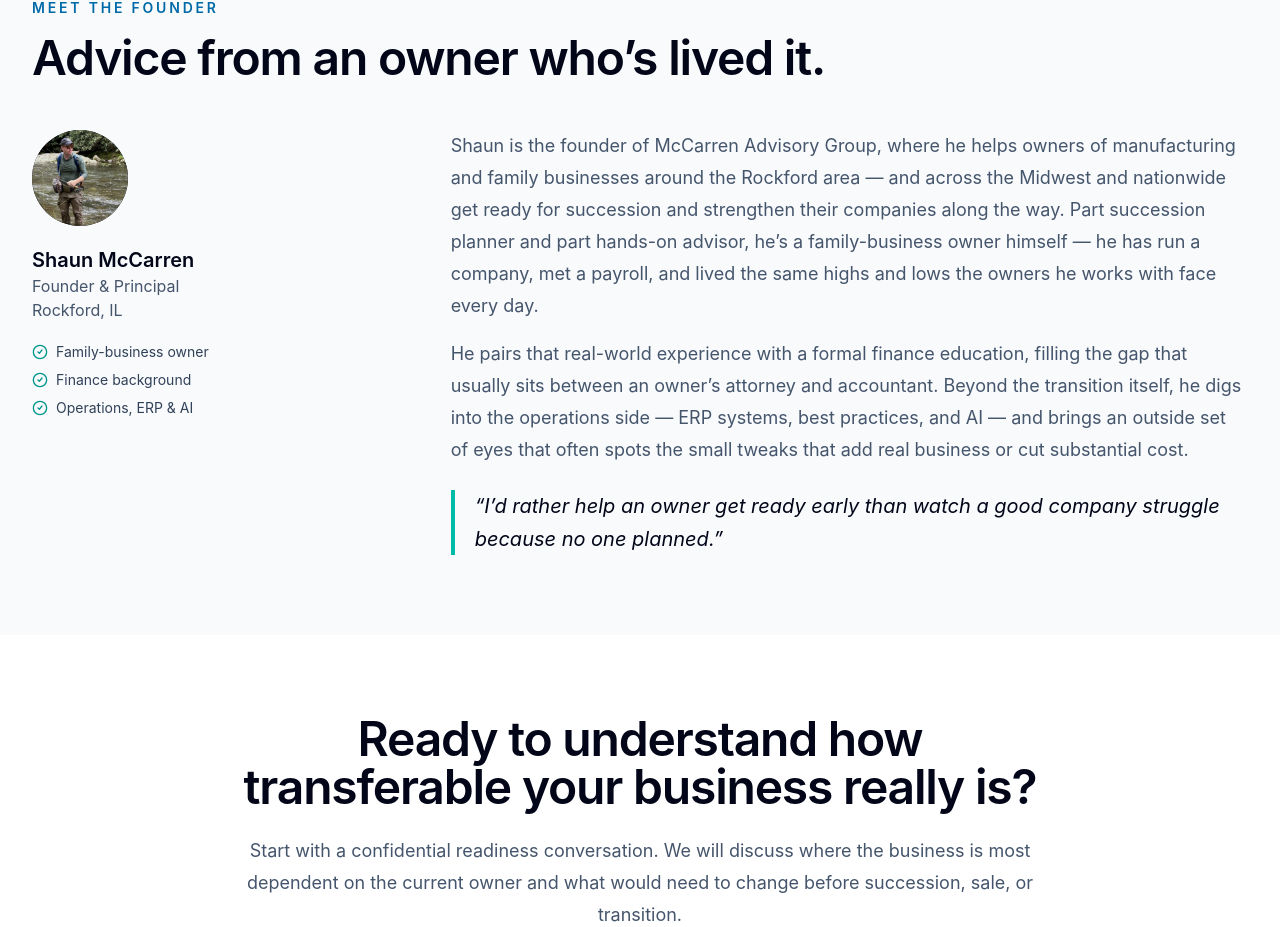
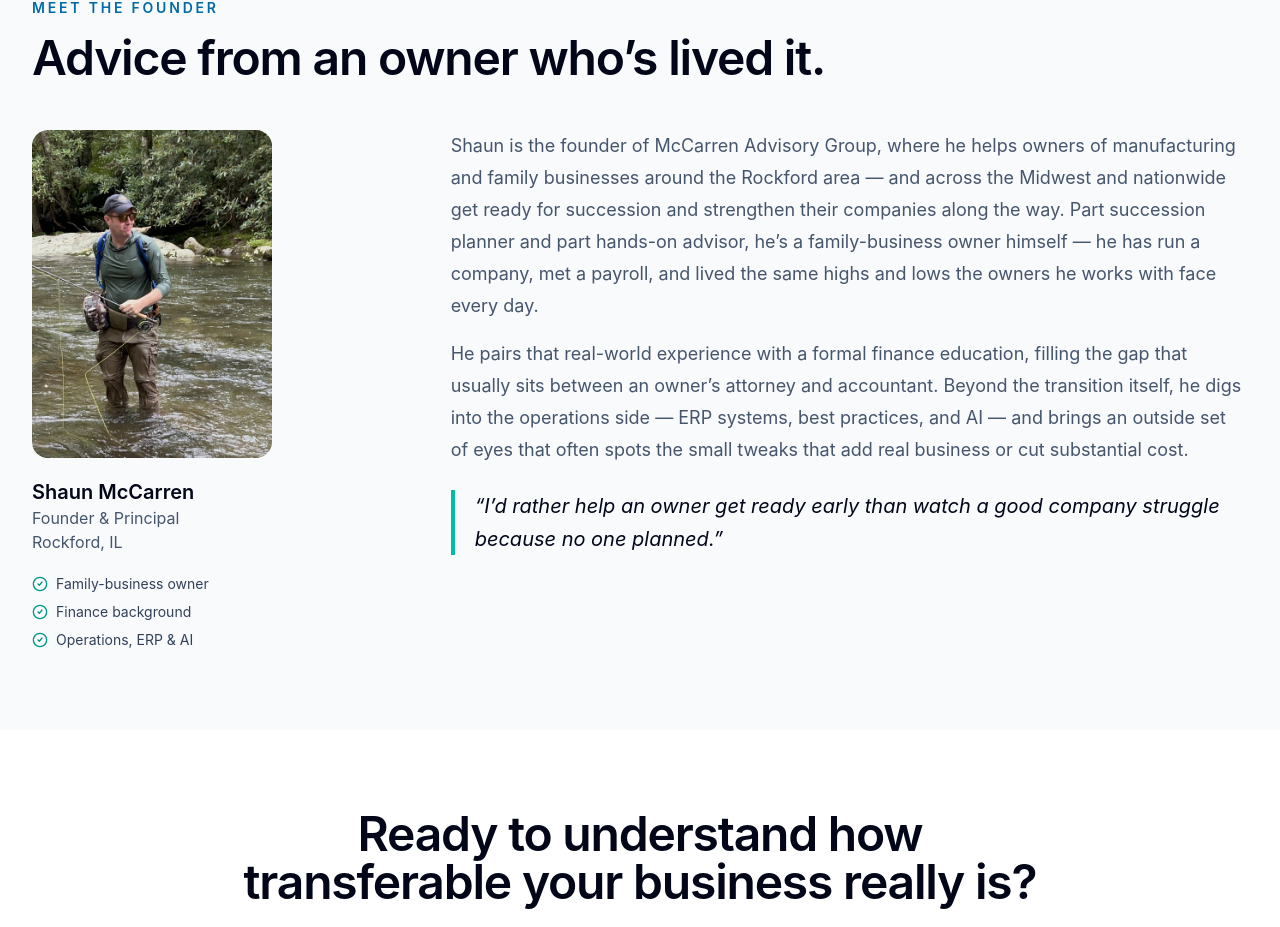
Before and after one commit to shaun191/McCarrenAdvisoryGroup, a React (Vite) app: page / in a window 1280 px wide. Shown: the part 3938-4865 px from the top of the page. Built offline with nearby package versions, Linux system fonts and the light colour scheme.

Commit message:
Make founder photo a full-body portrait card

```diff
--- a/src/App.jsx
+++ b/src/App.jsx
@@ -341,7 +341,7 @@ export default function FounderTransitionWebsite() {
           </h2>
           <div className="mt-12 grid gap-10 lg:grid-cols-3">
             <div className="lg:col-span-1">
-              <div className="flex h-24 w-24 items-center justify-center rounded-full bg-slate-950 text-3xl font-semibold text-white overflow-hidden"><img src="/shaun.jpg" alt="Shaun McCarren" className="h-full w-full object-cover" /></div>
+              <div className="mb-5 w-full max-w-[240px] overflow-hidden rounded-2xl bg-slate-100"><img src="/shaun.jpg" alt="Shaun McCarren" className="block h-auto w-full" /></div>
               <div className="mt-5 text-xl font-semibold">Shaun McCarren</div>
               <div className="text-slate-600">Founder &amp; Principal</div>
               <div className="text-slate-600">Rockford, IL</div>
```
